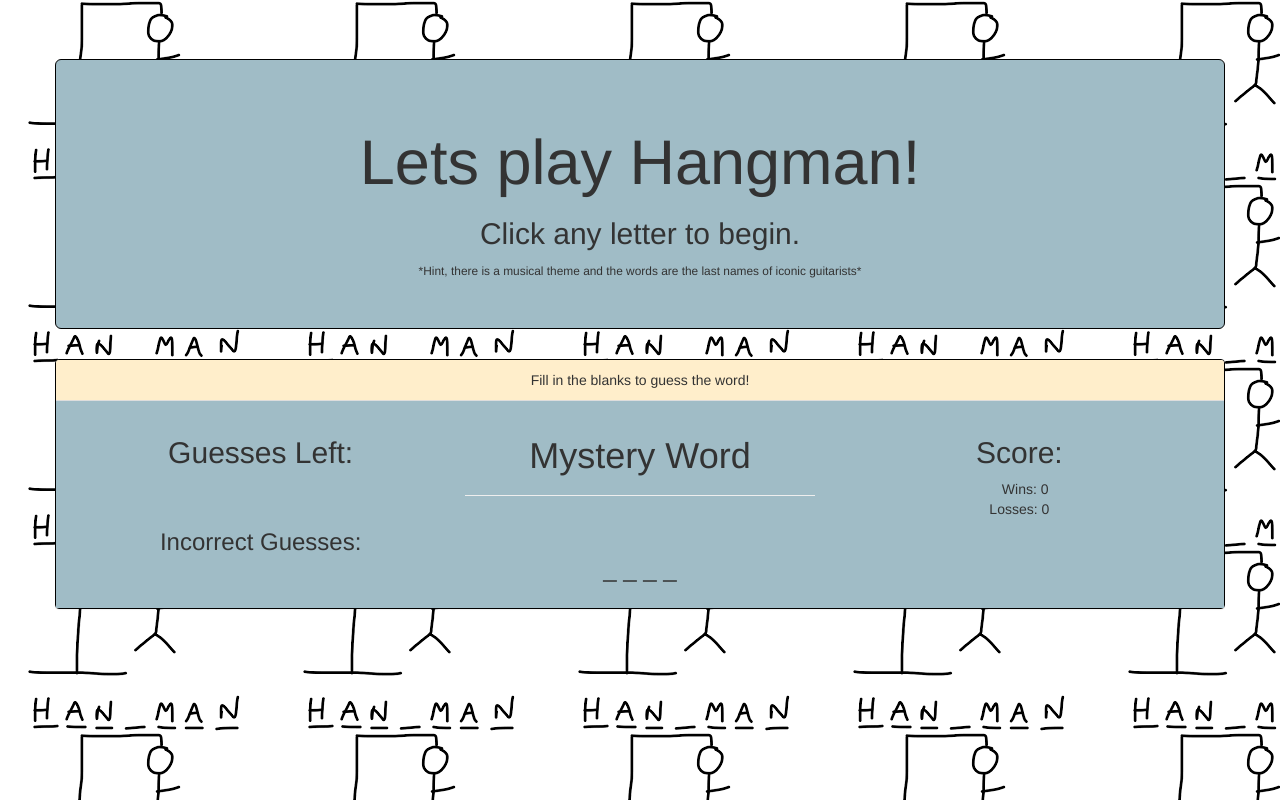
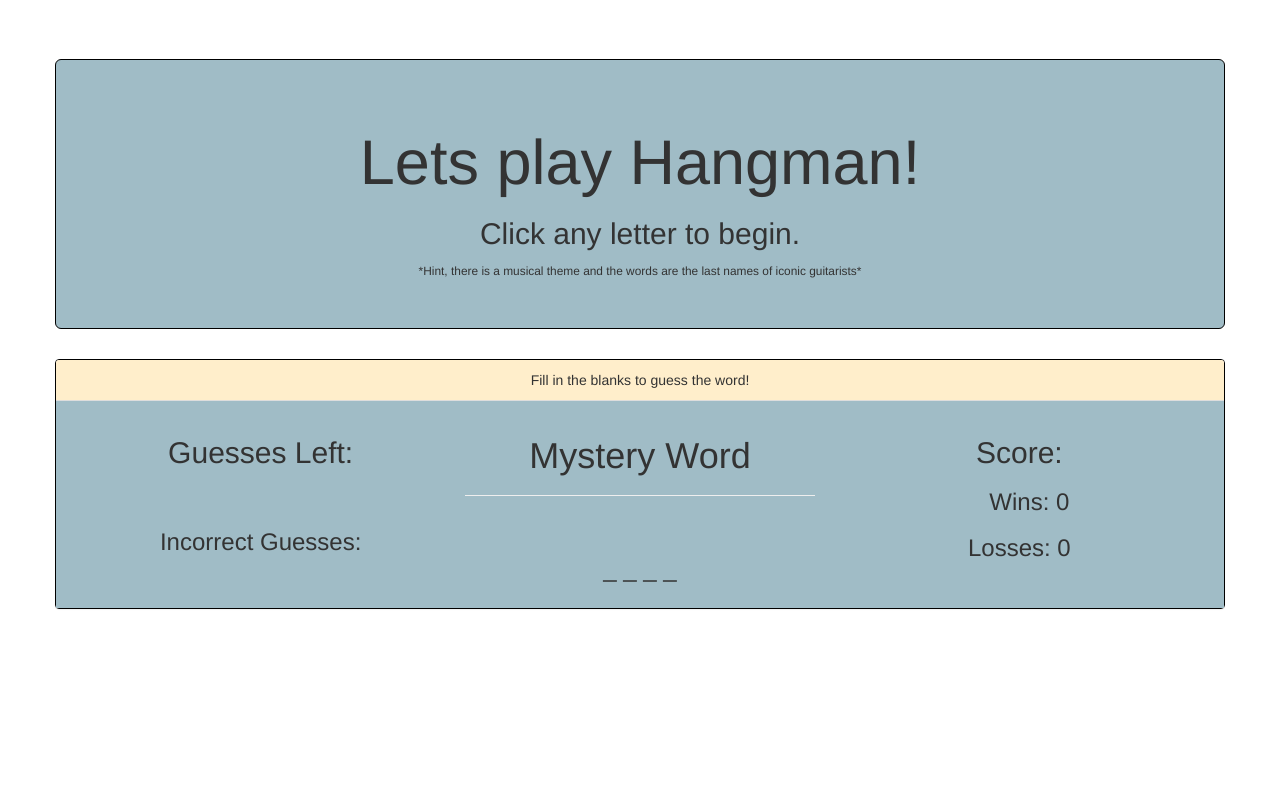
Before and after one commit to danielarnost/week-3-hangman, a PHP site: page /hangman.html in a window 1280 px wide. Run offline with PHP 8.4, Linux system fonts and the light colour scheme; some libraries are stand-ins or nearby versions.

Commit message:
styling and alert with winning word displayed

```diff
--- a/assets/style/hangman.css
+++ b/assets/style/hangman.css
@@ -4,8 +4,9 @@ background-color: #A0BCC6;
 border: 1px solid black;
 }
 body{
-/*background-color: teal;*/
-	background-image: /*#1ba5d3*/ url("../images/hangman.png") /*no-repeat fixed center*/;
+
+	background-image: /*#1ba5d3*/ url("../images/hangman.png")
+	font-family: 'Quicksand', sans-serif;
 }
 hr{
 
@@ -24,3 +25,6 @@ hr{
 #win-row{
 	display:inline;
 }
+#loss-row{
+	display:inline;
+}
--- a/hangman.html
+++ b/hangman.html
@@ -1,49 +1,51 @@
 <!DOCTYPE html>
 <html>
+
 <head>
     <meta charset="UTF-8">
     <title>HangMan</title>
     <link rel="stylesheet" href="https://maxcdn.bootstrapcdn.com/bootstrap/3.3.6/css/bootstrap.min.css" integrity="sha384-1q8mTJOASx8j1Au+a5WDVnPi2lkFfwwEAa8hDDdjZlpLegxhjVME1fgjWPGmkzs7" crossorigin="anonymous">
     <script src='http://code.jquery.com/jquery-2.1.3.min.js'></script>
     <link rel="stylesheet" href="./assets/style/hangman.css">
+    <link href="https://fonts.googleapis.com/css?family=Quicksand" rel="stylesheet">
 </head>
+
 <body>
     <div class="container">
         <div class="row">
-			<div class = "jumbotron text-center">
+            <div class="jumbotron text-center">
                 <h1>Lets play Hangman!</h1>
                 <h2>Click any letter to begin.</h2>
                 <small>*Hint, there is a musical theme and the words are the last names of iconic guitarists*</small>
             </div>
         </div>
-
         <div class="row">
             <div class="panel panel-default">
                 <div class="panel-heading text-center" id="heading-one">Fill in the blanks to guess the word!</div>
                 <div class="panel-body">
-						<div class ="col-xs-4 text-center">
+                    <div class="col-xs-4 text-center">
                         <h2 id="guess">Guesses Left:</h2>
-
                         <h2 id="guessesLeft">9</h2>
                         <br>
-						   <h3> Incorrect Guesses:</h3><br><span id="wrongGuesses"></span>
+                        <h3> Incorrect Guesses: <br><span id="wrongGuesses"></span></h3>
+
                     </div>
-						<div class ="col-xs-4 text-center">
-						  <h1>Mystery Word</h1><hr><br>
+                    <div class="col-xs-4 text-center">
+                        <h1>Mystery Word</h1>
+                        <hr>
+                        <br>
                         <h3 id="letterBlanks">_ _ _ _ _ _ _ _ _ _ </h3>
                     </div>
-						<div class ="col-xs-4 text-center">
-							<h2>Score:</h2>
-							<div id="win-row"<h3 id="wins">&nbsp&nbsp&nbspWins: </h3><span id="winCount">0</span>
-							<div id="loss-row"	<h3 id="losses">Losses: </h3></h3><span id="lossCount">0</span>
+                    <div class="col-xs-4 text-center">
+                        <h2 id="score">Score:</h2>
+                        <div id="win-row">
+                            <h3 id="wins">&nbsp&nbsp&nbspWins: <span id="winCount">0</span></h3></div>
+                        <div id="loss-row">
+                            <h3 id="losses">Losses: <span id="lossCount">0</span></h3></div>
                     </div>
                 </div>
             </div>
         </div>
-
-
-
-
     </div>
     <script src="logic.js"></script>
 </body>
--- a/logic.js
+++ b/logic.js
@@ -67,7 +67,7 @@ var letterInWord = false; // true when in word
 	}
 }
 
-// Here we will have all of the code that needs to be run after each guess is made
+
 // gameComplete() function
 // Here we will have all of the code that needs to be run after each guess is made
 function gameComplete(){
@@ -78,7 +78,8 @@ function gameComplete(){
 	// Update the HTML to reflect the new number of guesses. Also update the correct guesses.
 	document.getElementById("guessesLeft").innerHTML= guessesLeft;
 	document.getElementById("letterBlanks").innerHTML = guessBlanks.join(" "); // This will print the array of guesses and blanks onto the page
-	document.getElementById("wrongGuesses").innerHTML = wrongGuesses.join(" "); // this will print the wrong guesses onto the page.
+	 document.getElementById("wrongGuesses").innerHTML = wrongGuesses.join(" "); // this will print the wrong guesses onto the page.
+
 
 	// If we have gotten all the letters to match the solution...
 	if (gameWordLetters.toString() == guessBlanks.toString()) {
```
Lines whose indentation alone changed are shown as unchanged.
